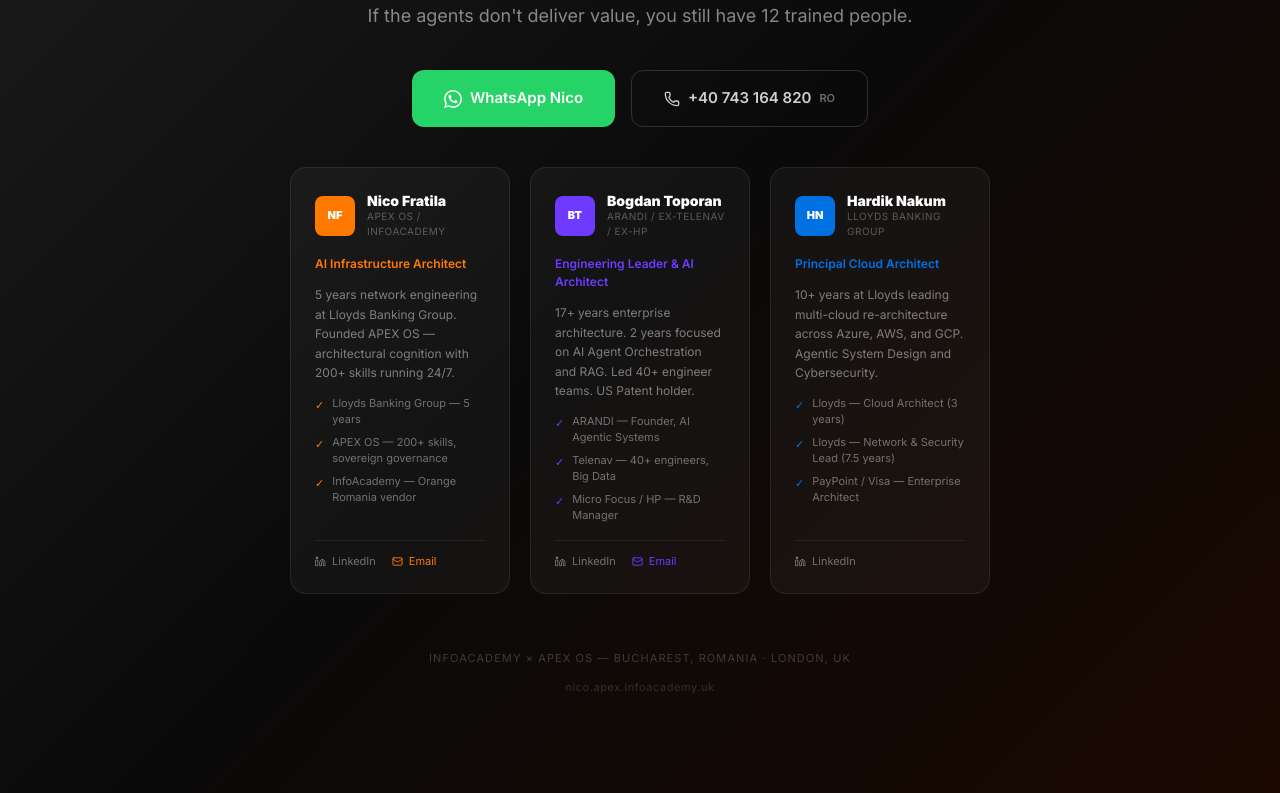
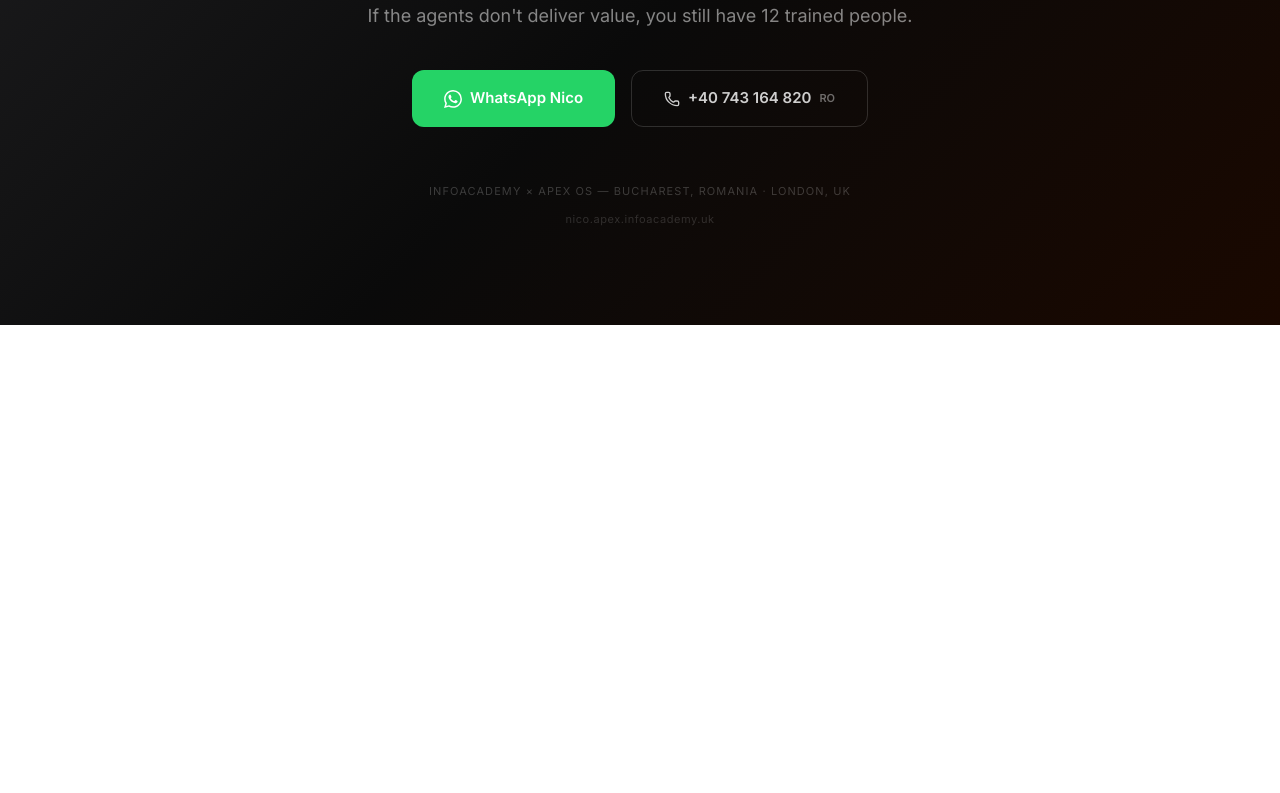
Before and after one commit to fratilanico/orange-proposal, a Next.js app: page / in a window 1280 px wide. Shown: the part 7639-8432 px from the top of the page. After the commit the page ends 7964 px from the top, so only its background shows below. Built offline with nearby package versions, Linux system fonts and the light colour scheme.

Commit message:
fix: remove duplicate team cards from CTA — CTA is for action, not bios

```diff
--- a/src/app/page.tsx
+++ b/src/app/page.tsx
@@ -902,49 +902,6 @@
           </AnimateIn>
 
           <AnimateIn delay={0.22}>
-            <div className="mt-10 grid lg:grid-cols-3 gap-5 text-left">
-              {TEAM.map((person, i) => (
-                <div key={i} className="rounded-2xl bg-white/[0.04] border border-white/[0.08] p-6 h-full flex flex-col">
-                  {/* Name + avatar */}
-                  <div className="flex items-center gap-3 mb-4">
-                    <div className="w-10 h-10 rounded-lg flex items-center justify-center text-white text-[11px] font-black flex-shrink-0"
-                      style={{ background: person.color }}>
-                      {person.name.split(" ").map(n => n[0]).join("")}
-                    </div>
-                    <div>
-                      <h3 className="text-[14px] font-black text-white leading-tight">{person.name}</h3>
-                      <p className="text-[10px] text-white/30 uppercase tracking-wider">{person.org}</p>
-                    </div>
-                  </div>
-                  {/* Title */}
-                  <p className="text-[12px] font-semibold mb-3" style={{ color: person.color }}>{person.title}</p>
-                  {/* Bio as short line */}
-                  <p className="text-[12px] text-white/45 leading-relaxed mb-3">{person.bio}</p>
-                  {/* Credentials */}
-                  <div className="space-y-1.5 flex-1">
-                    {person.credentials.map((c, ci) => (
-                      <div key={ci} className="flex items-start gap-2 text-[11px] text-white/40">
-                        <span className="mt-0.5 flex-shrink-0" style={{ color: person.color }}>✓</span> {c}
-                      </div>
-                    ))}
-                  </div>
-                  {/* Contact */}
-                  <div className="mt-4 pt-3 border-t border-white/[0.06] flex items-center gap-4">
-                    <a href={person.linkedin} target="_blank" rel="noopener" className="flex items-center gap-1.5 text-[11px] text-white/40 hover:text-white transition-colors">
-                      <Linkedin size={11} /> LinkedIn
-                    </a>
-                    {person.email && (
-                      <a href={`mailto:${person.email}`} className="flex items-center gap-1.5 text-[11px] hover:underline" style={{ color: person.color }}>
-                        <Mail size={11} /> Email
-                      </a>
-                    )}
-                  </div>
-                </div>
-              ))}
-            </div>
-          </AnimateIn>
-
-          <AnimateIn delay={0.35}>
             <p className="text-[11px] text-white/20 uppercase tracking-widest mt-14">
               InfoAcademy × APEX OS — Bucharest, Romania · London, UK
             </p>
```
